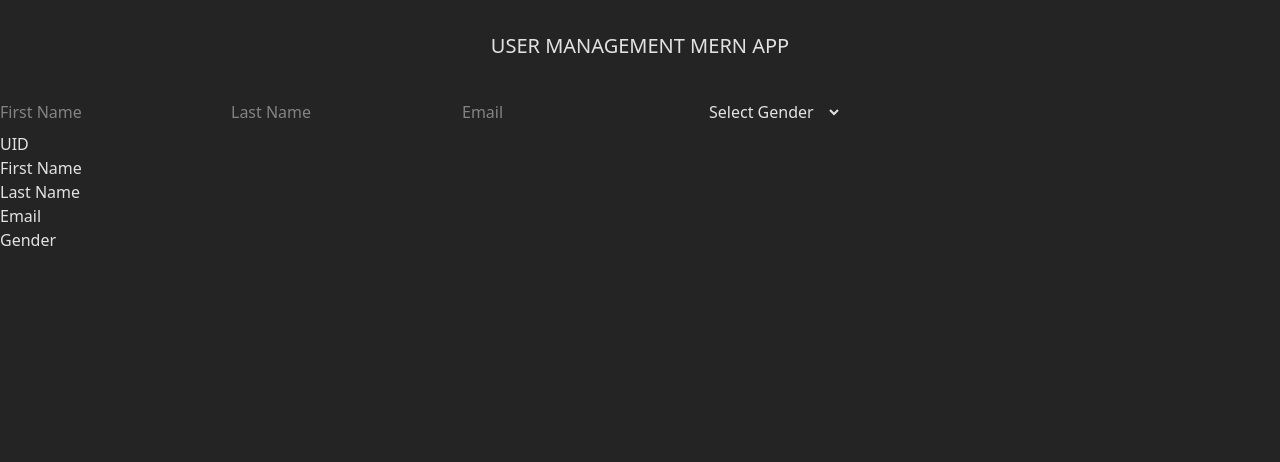
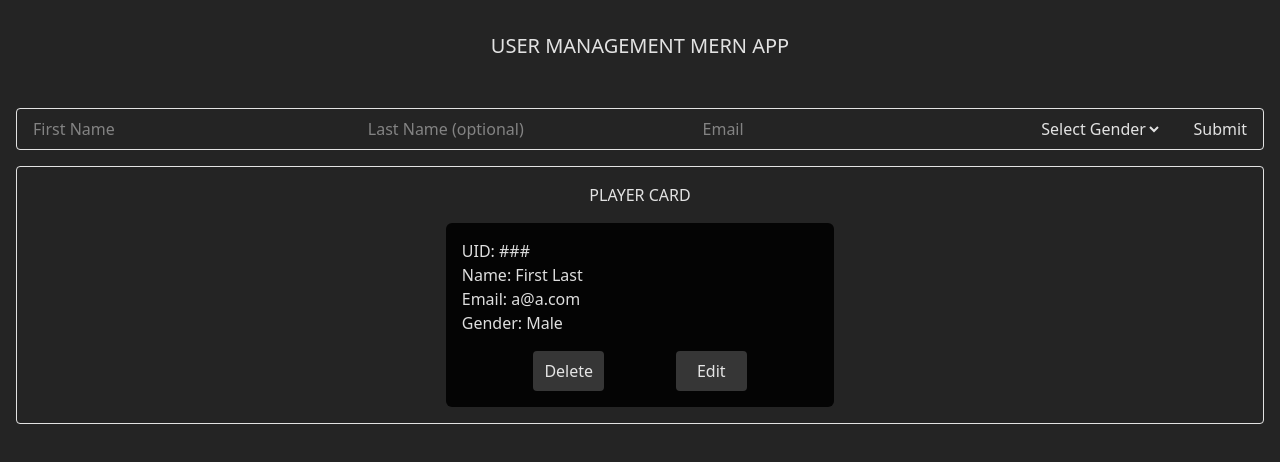
Before and after one commit to DayveZZ/CRUD_MERN, a React (Vite) app in the folder Frontend/: page / in a window 1280 px wide. Shown: the top 462 px of the page. Built offline with nearby package versions, Linux system fonts and the light colour scheme.

Commit message:
frontend changes

```diff
--- a/Frontend/src/App.css
+++ b/Frontend/src/App.css
@@ -3,3 +3,12 @@
 .gender {
   @apply bg-black/70;
 }
+.input input {
+  @apply outline-none w-1/4;
+}
+.userCard {
+  @apply bg-black/90 rounded-md p-4 min-w-1/4 w-[32%];
+}
+.userCard button {
+  @apply bg-white/20 p-2 rounded mt-4 w-1/5 cursor-pointer hover:bg-white/10 hover:text-white/60;
+}
--- a/Frontend/src/App.jsx
+++ b/Frontend/src/App.jsx
@@ -1,18 +1,22 @@
-import React from "react";
+import React, { useState } from "react";
 import "./App.css";
 
 const App = () => {
+  const [firstName, setFirstName] = useState("");
+  const [lastName, setLastName] = useState("");
+  const [email, setEmail] = useState("");
+
   return (
     <>
       <h1 className="text-center text-xl p-8 uppercase">
         User Management MERN App
       </h1>
-      <form>
+      <form className="input flex justify-between m-4 border rounded px-4 py-2">
         <input type="text" placeholder="First Name" required />
-        <input type="text" placeholder="Last Name" />
+        <input type="text" placeholder="Last Name (optional)" />
         <input type="text" placeholder="Email" required />
 
-        <select class="rounded-md px-3 py-2 border-none outline-none focus:ring-0">
+        <select class="outline-0">
           <option value="Select Gender" class="gender uppercase">
             Select Gender
           </option>
@@ -26,15 +30,25 @@ const App = () => {
             Other
           </option>
         </select>
+        <button className="cursor-pointer hover:text-white/50">Submit</button>
       </form>
 
-      <ul>
-        <li>UID</li>
-        <li>First Name</li>
-        <li>Last Name</li>
-        <li>Email</li>
-        <li>Gender</li>
-      </ul>
+      <div className="p-4 m-4 border rounded">
+        <h1 className="mb-4 uppercase text-center">Player Card</h1>
+
+        <div className="flex flex-wrap justify-evenly gap-4">
+          <ul className="userCard">
+            <li>UID: ###</li>
+            <li>Name: First Last</li>
+            <li>Email: a@a.com</li>
+            <li>Gender: Male</li>
+            <li className="flex justify-evenly">
+              <button>Delete</button>
+              <button>Edit</button>
+            </li>
+          </ul>
+        </div>
+      </div>
     </>
   );
 };
```
